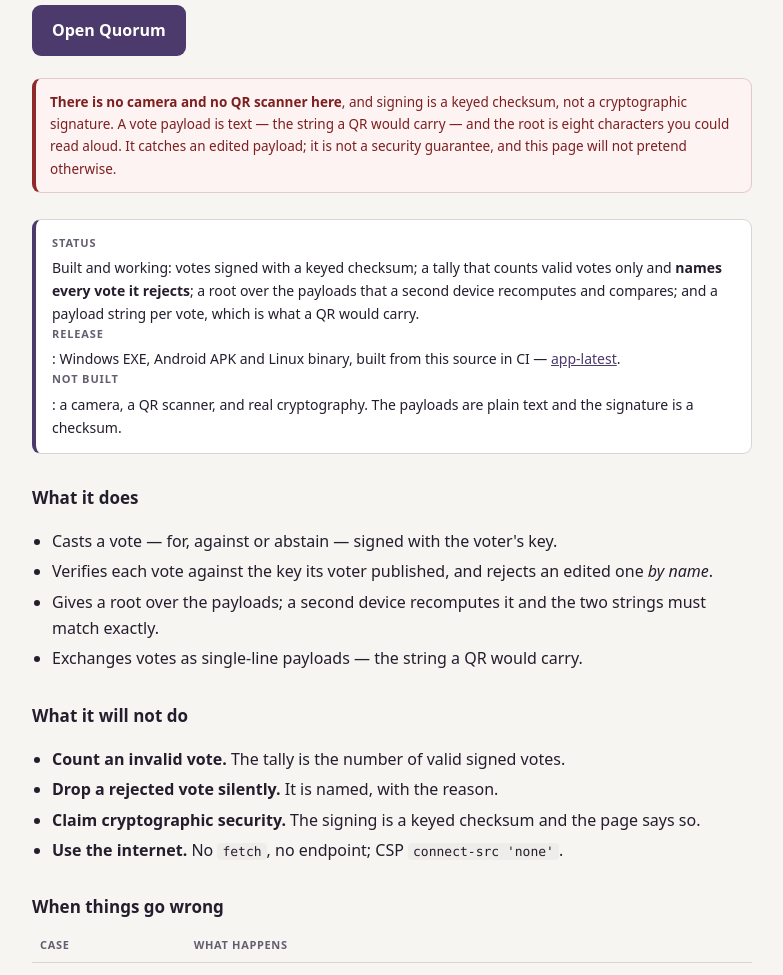
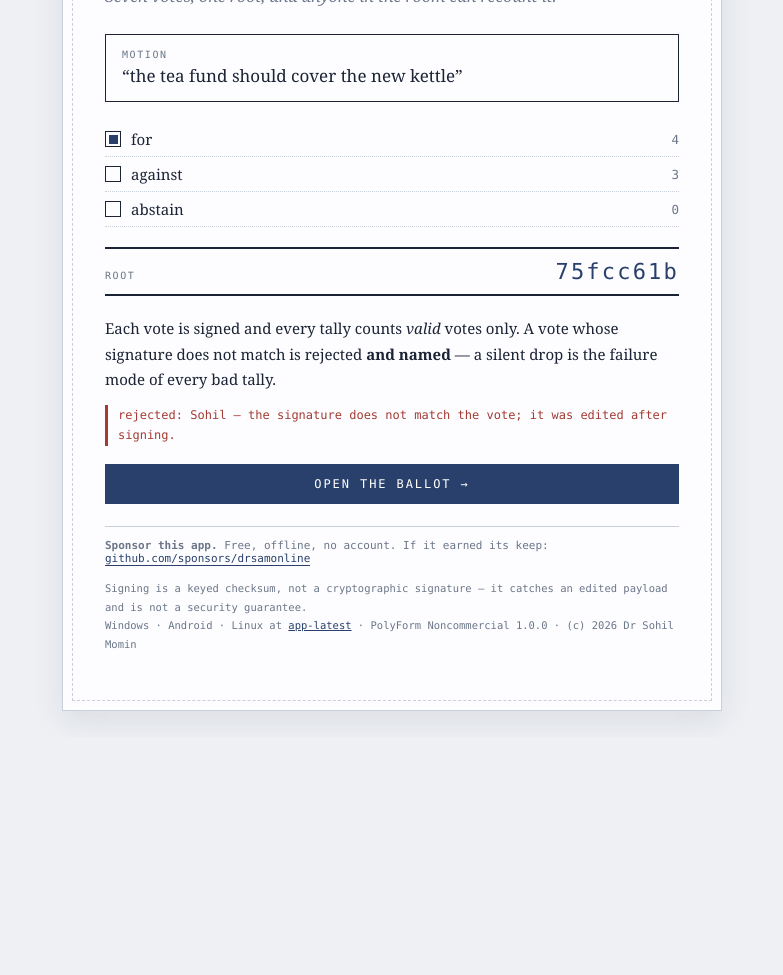
Before and after one commit to drsamonline/app-quorum, a website: page docs/index.html in a window 1280 px wide. Shown: the part 178-1153 px from the top of the page, without its empty margins (248-1031 px from the left). After the commit the page ends 915 px from the top, so only its background shows below. Drawn offline with Linux system fonts and the light colour scheme.

Commit message:
design: Quorum becomes a ballot paper, not a card
Official-document layout: dashed inner border, a motion boxed in the rule, tick boxes with the count set right
in tabular mono, the root ruled top and bottom like a serial number, and the rejected vote printed in red as a
margin note. The app page is the same paper.

Sponsor block on the landing page, in the app and in the README, plus .github/FUNDING.yml.

```diff
--- a/docs/index.html
+++ b/docs/index.html
@@ -1,75 +1,69 @@
 <!DOCTYPE html>
 <html lang="en-IN">
-<head><meta charset="utf-8"><meta name="viewport" content="width=device-width, initial-scale=1">
-<title>Quorum — signed votes, and a root anyone can check</title>
-<meta name="description" content="Cast signed votes and recompute the root on a second device from the payloads. A vote with a broken signature is rejected and named.">
-<meta name="theme-color" content="#241d2e">
+<head>
+<meta charset="utf-8"><meta name="viewport" content="width=device-width, initial-scale=1">
+<title>Quorum — a ballot anyone can recount</title>
+<meta name="description" content="Signed votes, a tally that names what it rejected, and a root anyone can recompute character for character.">
+<meta name="theme-color" content="#eef0f4">
 <style>
-  :root{--bg:#f6f5f2;--panel:#fff;--ink:#241d2e;--muted:#655d70;--line:#d9d6cf;--accent:#4b3a6b}
+  :root{--bg:#eef0f4;--ballot:#fdfdff;--ink:#1b2334;--blue:#28406b;--grey:#6b7688;--red:#a33b32;--serif:Georgia,"Iowan Old Style",serif;--mono:ui-monospace,Menlo,Consolas,monospace}
   *{box-sizing:border-box}
-  body{margin:0;background:var(--bg);color:var(--ink);font:16px/1.65 system-ui,-apple-system,"Segoe UI",Roboto,"Noto Sans",sans-serif}
-  main{max-width:760px;margin:0 auto;padding:50px 20px 64px}
-  h1{font-size:33px;line-height:1.15;letter-spacing:-.02em;margin:0 0 10px}
-  .lede{font-size:18px;color:var(--muted);margin:0 0 26px}
-  .cta{display:inline-block;background:var(--accent);color:#fff;text-decoration:none;font-weight:600;padding:12px 20px;border-radius:9px}
-  .status{margin:26px 0;padding:14px 16px;border:1px solid var(--line);border-left:4px solid var(--accent);border-radius:9px;background:var(--panel);font-size:14px}
-  .status b{display:block;font-size:11px;text-transform:uppercase;letter-spacing:.08em;color:var(--muted);margin-bottom:4px}
-  h2{font-size:17px;margin:30px 0 8px}
-  ul{padding-left:20px}li{margin:4px 0}
-  code{font-family:ui-monospace,Menlo,Consolas,monospace;font-size:13px;background:#eeede9;padding:1px 5px;border-radius:4px}
-  table{border-collapse:collapse;width:100%;font-size:14px;margin-top:8px}
-  th,td{text-align:left;border-bottom:1px solid var(--line);padding:7px 8px;vertical-align:top}
-  th{color:var(--muted);font-weight:600;font-size:11px;text-transform:uppercase;letter-spacing:.06em}
-  .gap{margin:22px 0 0;padding:12px 14px;border:1px solid #e3c9c9;border-left:4px solid #8f2a2a;border-radius:9px;background:#fdf3f3;color:#7d1f1f;font-size:13.5px}
-  footer{margin-top:44px;padding-top:18px;border-top:1px solid var(--line);color:var(--muted);font-size:12px}
-  a{color:var(--accent)}
+  body{margin:0;background:var(--bg);color:var(--ink);font-family:var(--serif)}
+  .ballot{max-width:660px;margin:26px auto;background:var(--ballot);padding:40px 42px 44px;
+          border:1px solid #c9cfdb;box-shadow:0 10px 30px rgba(27,35,52,.09);position:relative}
+  .ballot::after{content:"";position:absolute;inset:9px;border:1px dashed #c9cfdb;pointer-events:none}
+  .top{display:flex;justify-content:space-between;font-family:var(--mono);font-size:10px;letter-spacing:.18em;
+       text-transform:uppercase;color:var(--grey);border-bottom:1px solid #c9cfdb;padding-bottom:8px;margin-bottom:22px}
+  h1{font-size:clamp(30px,6vw,44px);line-height:1.05;margin:0 0 6px;letter-spacing:-.02em;font-weight:400}
+  .sub{font-style:italic;color:var(--grey);margin:0 0 24px;font-size:16px}
+  .motion{border:1px solid var(--ink);padding:14px 16px;margin:0 0 20px}
+  .motion .k{font-family:var(--mono);font-size:10px;letter-spacing:.16em;text-transform:uppercase;color:var(--grey)}
+  .motion .m{font-size:17px;margin-top:4px}
+  .opts{margin:0 0 20px}
+  .opt{display:flex;align-items:center;gap:10px;padding:7px 0;border-bottom:1px dotted #c9cfdb;font-size:15px}
+  .box{width:16px;height:16px;border:1.5px solid var(--ink);flex:0 0 auto;position:relative}
+  .box.on::after{content:"";position:absolute;inset:2.5px;background:var(--blue)}
+  .opt .n{margin-left:auto;font-family:var(--mono);font-size:12.5px;color:var(--grey)}
+  .root{border-top:2px solid var(--ink);border-bottom:2px solid var(--ink);padding:10px 0;margin:0 0 20px;
+        display:flex;justify-content:space-between;align-items:baseline;font-family:var(--mono)}
+  .root .k{font-size:10px;letter-spacing:.16em;text-transform:uppercase;color:var(--grey)}
+  .root .v{font-size:22px;letter-spacing:.1em;color:var(--blue)}
+  p{font-size:15px;line-height:1.7;margin:0 0 12px}
+  .rej{font-family:var(--mono);font-size:12px;color:var(--red);border-left:3px solid var(--red);padding-left:10px;margin:0 0 18px}
+  .go{display:block;text-align:center;background:var(--blue);color:#fff;text-decoration:none;padding:13px;
+      font-family:var(--mono);font-size:12px;letter-spacing:.16em;text-transform:uppercase}
+  .go:hover{background:var(--ink)}
+  .sponsor{margin:22px 0 0;border-top:1px solid #c9cfdb;padding-top:12px;font-family:var(--mono);font-size:11px;color:var(--grey)}
+  .sponsor a{color:var(--blue);text-decoration:none;border-bottom:1px solid currentColor}
+  .foot{margin-top:14px;font-family:var(--mono);font-size:10.5px;color:var(--grey);line-height:1.8}
+  .foot a{color:var(--blue)}
 </style></head>
-<body><main>
+<body><div class="ballot">
+  <div class="top"><span>ballot · room of seven</span><span>no server · no account</span></div>
   <h1>Quorum</h1>
-  <p class="lede">Signed votes, a tally that names what it rejected, and a <strong>root anyone can recompute</strong> — character for character.</p>
-  <a class="cta" href="play/index.html">Open Quorum</a>
+  <p class="sub">Seven votes, one root, and anyone in the room can recount it.</p>
 
-  <p class="gap"><strong>There is no camera and no QR scanner here</strong>, and signing is a keyed checksum, not a cryptographic signature. A vote payload is text — the string a QR would carry — and the root is eight characters you could read aloud. It catches an edited payload; it is not a security guarantee, and this page will not pretend otherwise.</p>
+  <div class="motion"><div class="k">motion</div><div class="m">“the tea fund should cover the new kettle”</div></div>
 
-  <div class="status">
-    <b>Status</b>
-    Built and working: votes signed with a keyed checksum; a tally that counts valid votes only and <strong>names every vote it rejects</strong>; a root over the payloads that a second device recomputes and compares; and a payload string per vote, which is what a QR would carry.
-    <br><b>Release</b>: Windows EXE, Android APK and Linux binary, built from this source in CI — <a href="https://github.com/drsamonline/app-quorum/releases/tag/app-latest">app-latest</a>.
-    <br><b>Not built</b>: a camera, a QR scanner, and real cryptography. The payloads are plain text and the signature is a checksum.
+  <div class="opts">
+    <div class="opt"><span class="box on"></span> for <span class="n">4</span></div>
+    <div class="opt"><span class="box"></span> against <span class="n">3</span></div>
+    <div class="opt"><span class="box"></span> abstain <span class="n">0</span></div>
   </div>
 
-  <h2>What it does</h2>
-  <ul>
-    <li>Casts a vote — for, against or abstain — signed with the voter's key.</li>
-    <li>Verifies each vote against the key its voter published, and rejects an edited one <em>by name</em>.</li>
-    <li>Gives a root over the payloads; a second device recomputes it and the two strings must match exactly.</li>
-    <li>Exchanges votes as single-line payloads — the string a QR would carry.</li>
-  </ul>
+  <div class="root"><span class="k">root</span><span class="v">75fcc61b</span></div>
 
-  <h2>What it will not do</h2>
-  <ul>
-    <li><strong>Count an invalid vote.</strong> The tally is the number of valid signed votes.</li>
-    <li><strong>Drop a rejected vote silently.</strong> It is named, with the reason.</li>
-    <li><strong>Claim cryptographic security.</strong> The signing is a keyed checksum and the page says so.</li>
-    <li><strong>Use the internet.</strong> No <code>fetch</code>, no endpoint; CSP <code>connect-src 'none'</code>.</li>
-  </ul>
+  <p>Each vote is signed and every tally counts <em>valid</em> votes only. A vote whose signature does not match is rejected <strong>and named</strong> — a silent drop is the failure mode of every bad tally.</p>
+  <p class="rej">rejected: Sohil — the signature does not match the vote; it was edited after signing.</p>
 
-  <h2>When things go wrong</h2>
-  <table>
-    <tr><th>Case</th><th>What happens</th></tr>
-    <tr><td>Bad input</td><td>No motion, no voter, no choice, a nonsense choice, no key, a payload that is not a vote — each refused with the field named.</td></tr>
-    <tr><td>A tampered vote</td><td>Rejected, named, and left out of the tally — and the root changes, so the two devices disagree visibly.</td></tr>
-    <tr><td>No network</td><td>Nothing changes; there is no network code.</td></tr>
-    <tr><td>Storage full or unavailable</td><td><strong>NOT SAVED</strong>, and the ballot on screen is unchanged.</td></tr>
-    <tr><td>Corrupt saved state</td><td>Reported and offered for export; never replaced with an empty ballot — that looks like nobody voted.</td></tr>
-  </table>
+  <a class="go" href="play/index.html">open the ballot →</a>
 
-  <h2>How to run it</h2>
-  <ul>
-    <li><strong>Here</strong>: <a href="play/index.html">play/index.html</a>, or install it from your browser's menu.</li>
-    <li><strong>Offline file</strong>: open <code>docs/play/index.html</code> straight from disk.</li>
-    <li><strong>Tests</strong>: <code>node tests/self-tests.js</code>.</li>
-  </ul>
-
-  <footer>PolyForm Noncommercial 1.0.0 · (c) 2026 Dr Sohil Momin · <a href="https://github.com/drsamonline/app-quorum">source</a></footer>
-</main></body></html>
+  <div class="sponsor">
+    <strong>Sponsor this app.</strong> Free, offline, no account. If it earned its keep:
+    <a href="https://github.com/sponsors/drsamonline">github.com/sponsors/drsamonline</a>
+  </div>
+  <p class="foot">Signing is a keyed checksum, not a cryptographic signature — it catches an edited payload and is
+  not a security guarantee.<br>Windows · Android · Linux at
+  <a href="https://github.com/drsamonline/app-quorum/releases/tag/app-latest">app-latest</a> ·
+  PolyForm Noncommercial 1.0.0 · (c) 2026 Dr Sohil Momin</p>
+</div></body></html>
```
Also changed, not shown: docs/play/index.html (+24 -0 lines), .github/FUNDING.yml (added), README.md, docs/play/icon-192.png, docs/play/icon-512.png.
